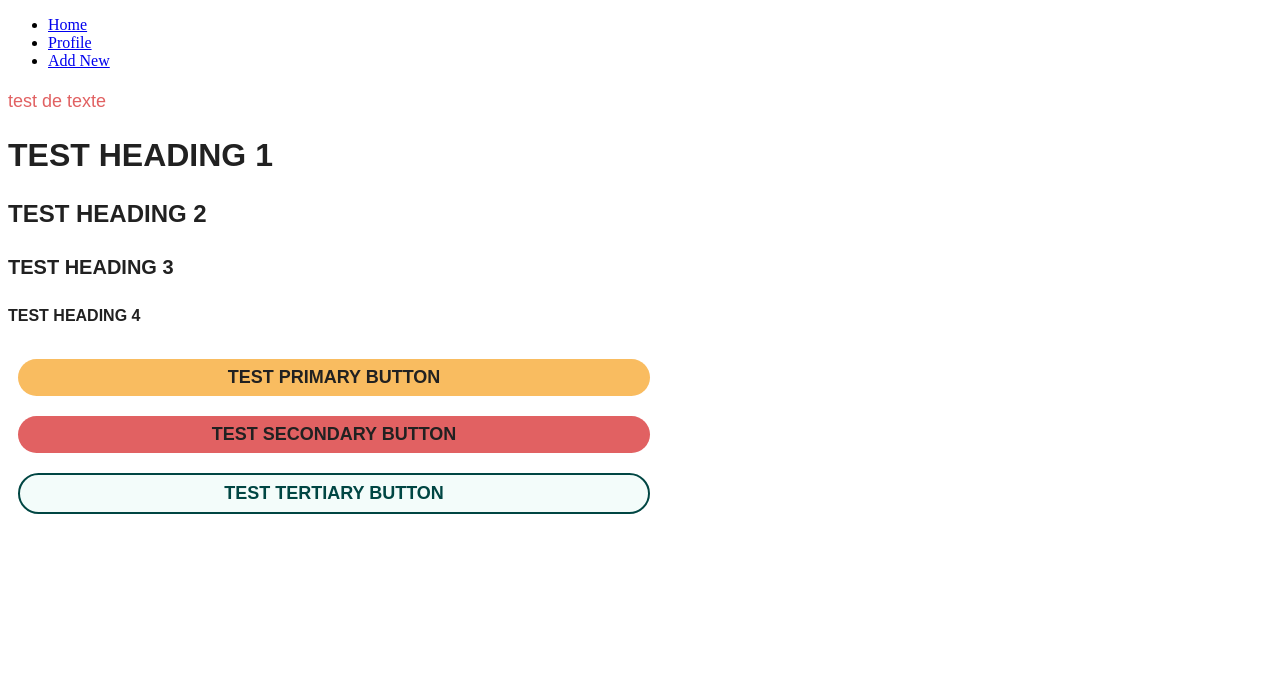
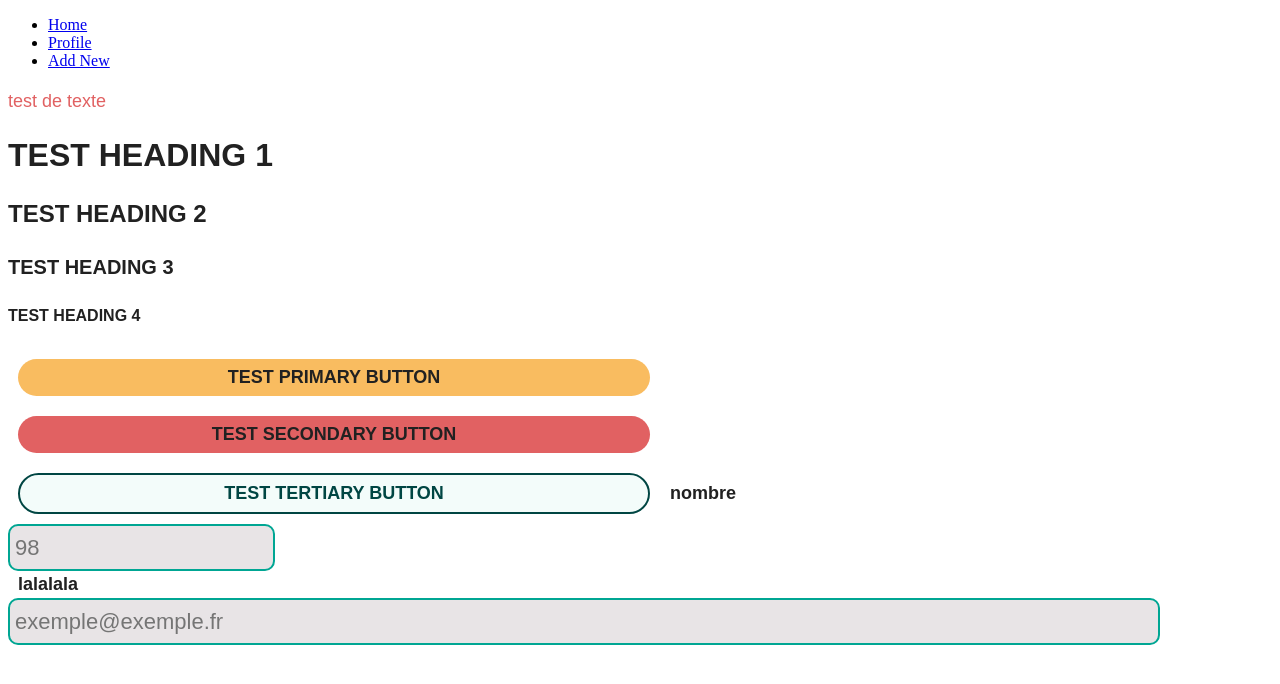
Before and after one commit to Agrumee/moinscestbien, a React (Vite) app in the folder front/: page / in a window 1280 px wide. Shown: the top 684 px of the page. Built offline with nearby package versions, Linux system fonts and the light colour scheme.

Commit message:
create label component and input component

```diff
--- /dev/null
+++ b/front/src/components/atoms/Input/Input.scss
@@ -0,0 +1,20 @@
+@mixin input-style($width, $max_width) {
+  display: flex;
+  align-self: center;
+  background-color: $white;
+  border: 2px solid $medium_green;
+  border-radius: 10px;
+  padding:5px;
+  width:$width;
+  max-width: $max_width;
+  font-size: 22px;
+  line-height: 150%;
+}
+
+.large-input {
+  @include input-style(90%, 90%);
+}
+
+.small-input {
+  @include input-style(auto, 20%);
+}
--- /dev/null
+++ b/front/src/components/atoms/Input/Input.tsx
@@ -0,0 +1,14 @@
+import "./Input.scss";
+
+interface InputProps {
+  className: string;
+  placeholder: string;
+}
+
+export default function Button({
+  className,
+  placeholder,
+  label_content,
+}: InputProps) {
+  return <input className={className} placeholder={placeholder}></input>;
+}
--- /dev/null
+++ b/front/src/components/atoms/Label/Label.scss
@@ -0,0 +1,8 @@
+.label {
+    font-family: $font-family;
+    font-size: 18px;
+    color: $black;
+    line-height: 150%;
+    font-weight: 600;
+    margin-left: 10px;
+  }
--- /dev/null
+++ b/front/src/components/atoms/Label/Label.tsx
@@ -0,0 +1,9 @@
+import "./Label.scss";
+
+interface LabelProps {
+  content: string;
+}
+
+export default function Button({ content }: LabelProps) {
+  return <label className="label">{content}</label>;
+}
--- a/front/src/pages/Home.tsx
+++ b/front/src/pages/Home.tsx
@@ -1,6 +1,8 @@
 import Paragraph from "../components/atoms/Paragraph/Paragraph";
 import Heading from "../components/atoms/Heading/Heading";
 import Button from "../components/atoms/Button/Button";
+import Input from "../components/atoms/Input/Input";
+import Label from "../components/atoms/Label/Label";
 
 const Home = () => {
   const handleDeleteAccount = (event: React.MouseEvent<HTMLButtonElement>) => {
@@ -29,6 +31,13 @@ const Home = () => {
         content="TEST TERTIARY BUTTON"
         onClick={handleDeleteAccount}
       />
+      <Label content="nombre"/>
+      <Input className="small-input" placeholder="98"/>
+      <Label content="lalalala"/>
+      <Input
+        className="large-input"
+        placeholder="exemple@exemple.fr"
+      />
     </>
   );
 };
--- a/front/src/styles/_variables.scss
+++ b/front/src/styles/_variables.scss
@@ -1,8 +1,9 @@
 $black: #212121;
-$white: #ffffff;
+$white: #E8E4E6;
 $red: #E16162;
 $yellow: #F9BC60;
 $dark_green: #004643;
+$medium_green: #00A693;
 $light_green: #F3FCFA;
 
 $font-family: "Montserrat", sans-serif;
```
Also changed, not shown: front/src/components/atoms/Button/Button.tsx (line endings or trailing spaces).
